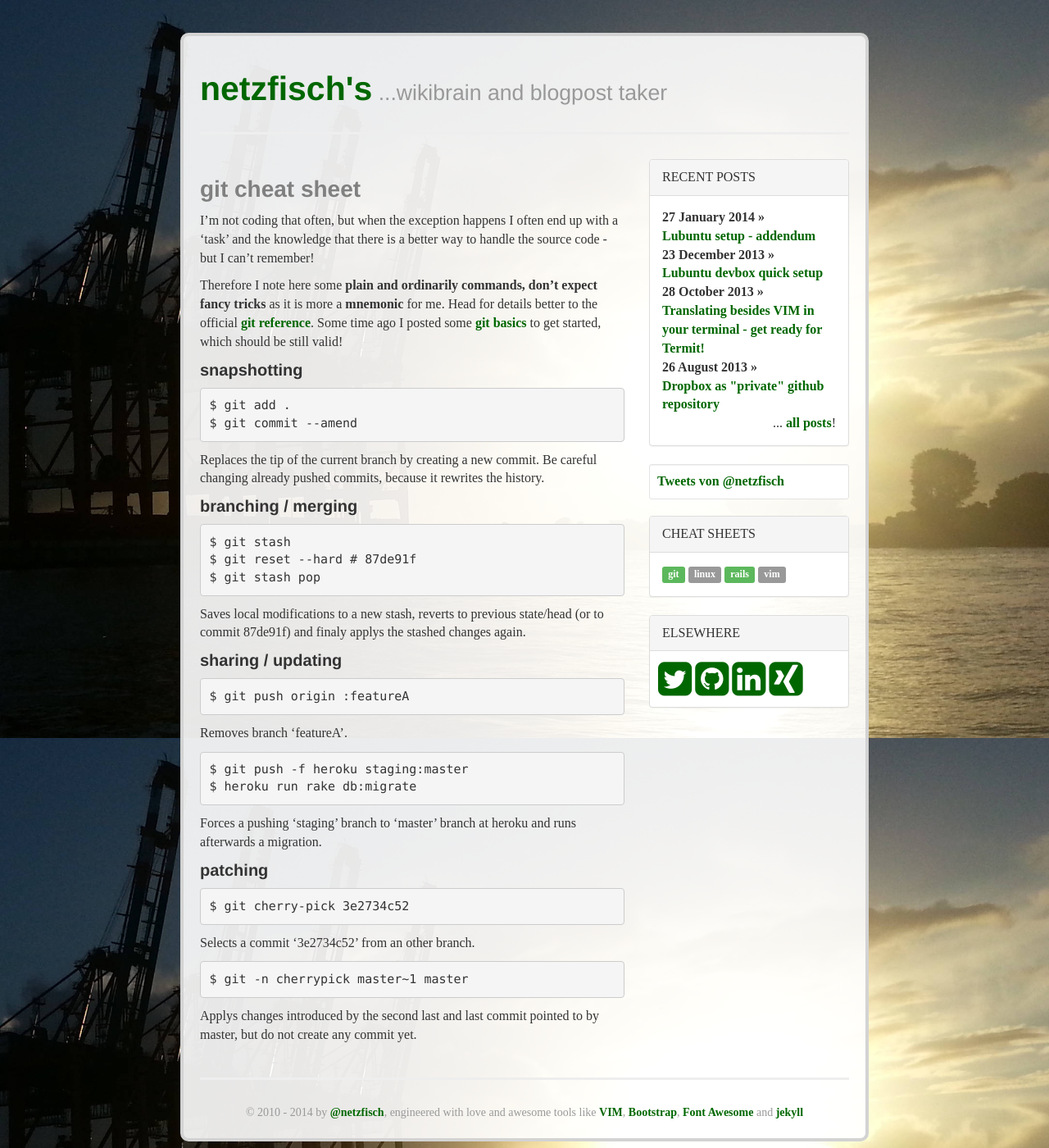
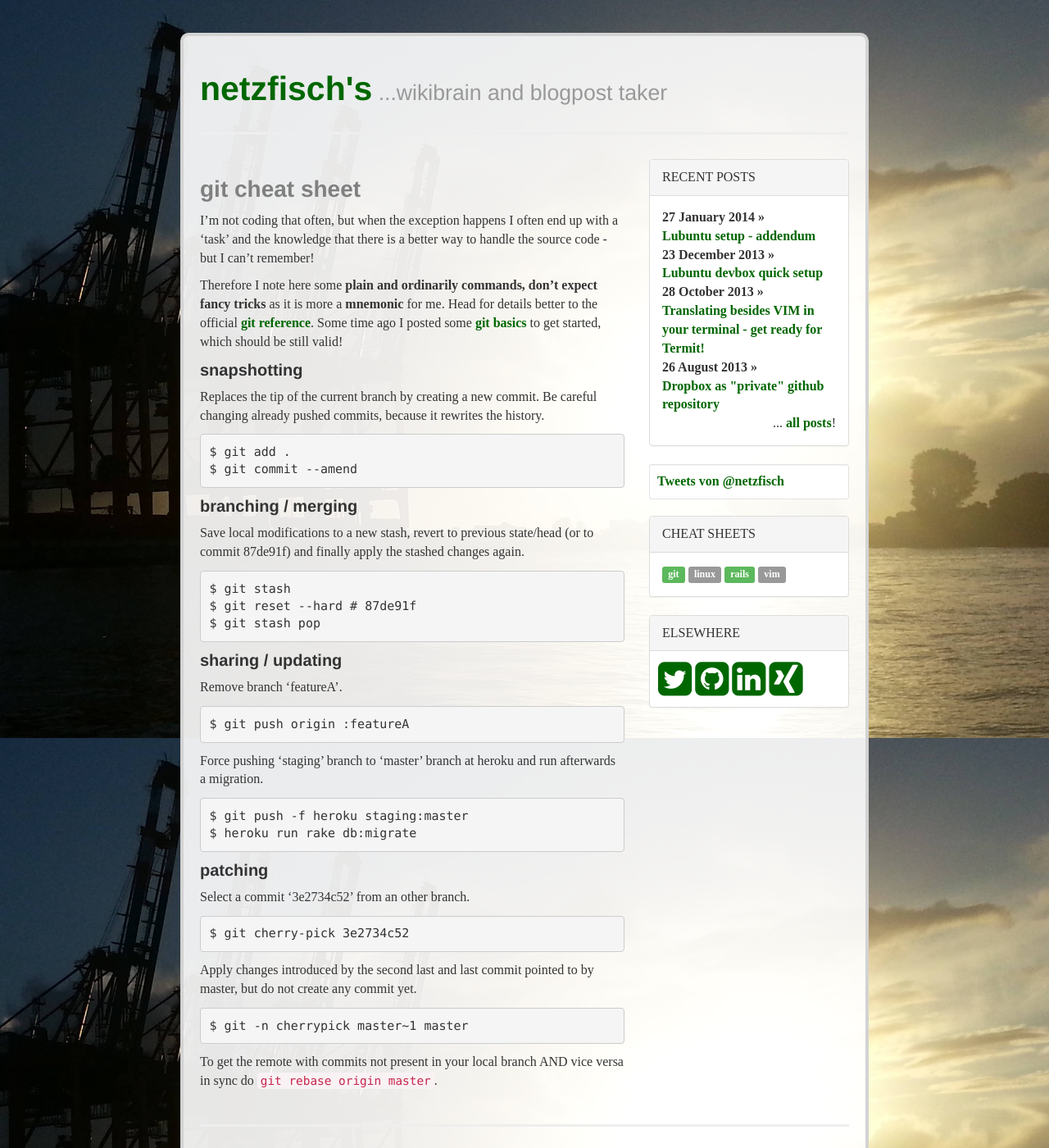
Before and after one commit to netzfisch/netzfisch.github.io, a Jekyll site: the page built from static/git.md, in a window 1280 px wide and 1400 px high. Shown: the whole window at 82% size. Built offline with Jekyll 4.4.1, drawn with Linux system fonts in a browser that asks for light colours; nearby versions of some CDN libraries; some web fonts are replaced; Markdown is read by kramdown in place of the engine named in the settings; comment, search, counter and statistics services are not loaded.

Commit message:
add rebase and principile reordering

```diff
--- a/static/git.md
+++ b/static/git.md
@@ -11,39 +11,42 @@ Therefore I note here some **plain and ordinarily commands, don't expect fancy t
 
 #### snapshotting
 
+Replaces the tip of the current branch by creating a new commit. Be careful changing already pushed commits, because it rewrites the history.
+
     $ git add .
     $ git commit --amend
 
-Replaces the tip of the current branch by creating a new commit. Be careful changing already pushed commits, because it rewrites the history.
+#### branching / merging
 
-#### branching / merging
+Save local modifications to a new stash, revert to previous state/head (or to commit 87de91f) and finally apply the stashed changes again.
 
     $ git stash
     $ git reset --hard # 87de91f
     $ git stash pop
 
-Saves local modifications to a new stash, reverts to previous state/head (or to commit 87de91f) and finaly applys the stashed changes again.
+#### sharing / updating
 
-#### sharing / updating
+Remove branch 'featureA'.
 
     $ git push origin :featureA
 
-Removes branch 'featureA'.
+Force pushing 'staging' branch to 'master' branch at heroku and run afterwards a migration.
 
     $ git push -f heroku staging:master
     $ heroku run rake db:migrate
 
-Forces a pushing 'staging' branch to 'master' branch at heroku and runs afterwards a migration.
+#### patching
 
-#### patching
+Select a commit '3e2734c52' from an other branch.
 
     $ git cherry-pick 3e2734c52
 
-Selects a commit '3e2734c52' from an other branch.
+Apply changes introduced by the second last and last commit pointed to by master, but do not create any commit yet.
 
     $ git -n cherrypick master~1 master
 
-Applys changes introduced by the second last and last commit pointed to by master, but do not create any commit yet.
+To get the remote with commits not present in your local branch AND vice versa
+in sync do `git rebase origin master`.
 
   [1]: http://git-scm.com/docs
   [2]: /ruby/2010/01/29/git-basics.html
```
